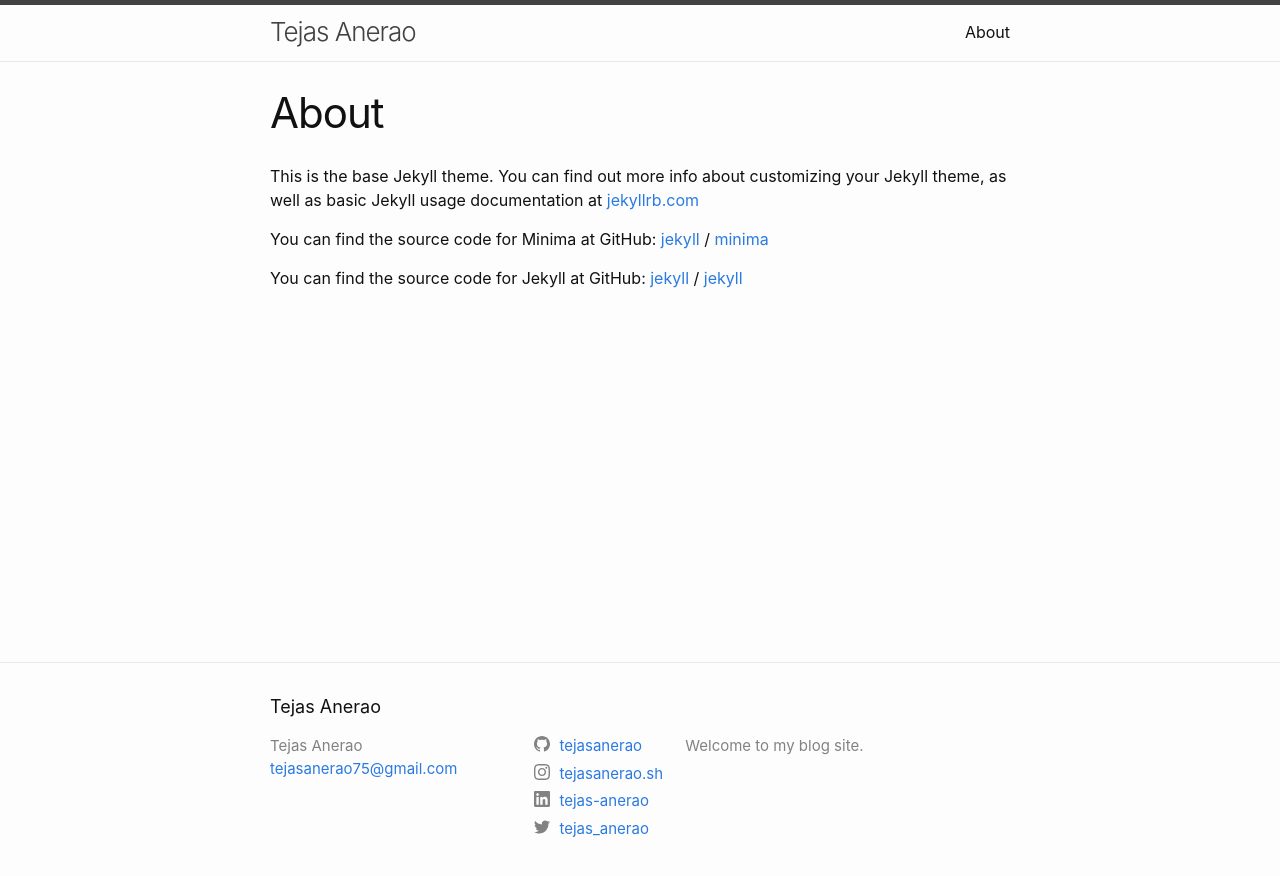
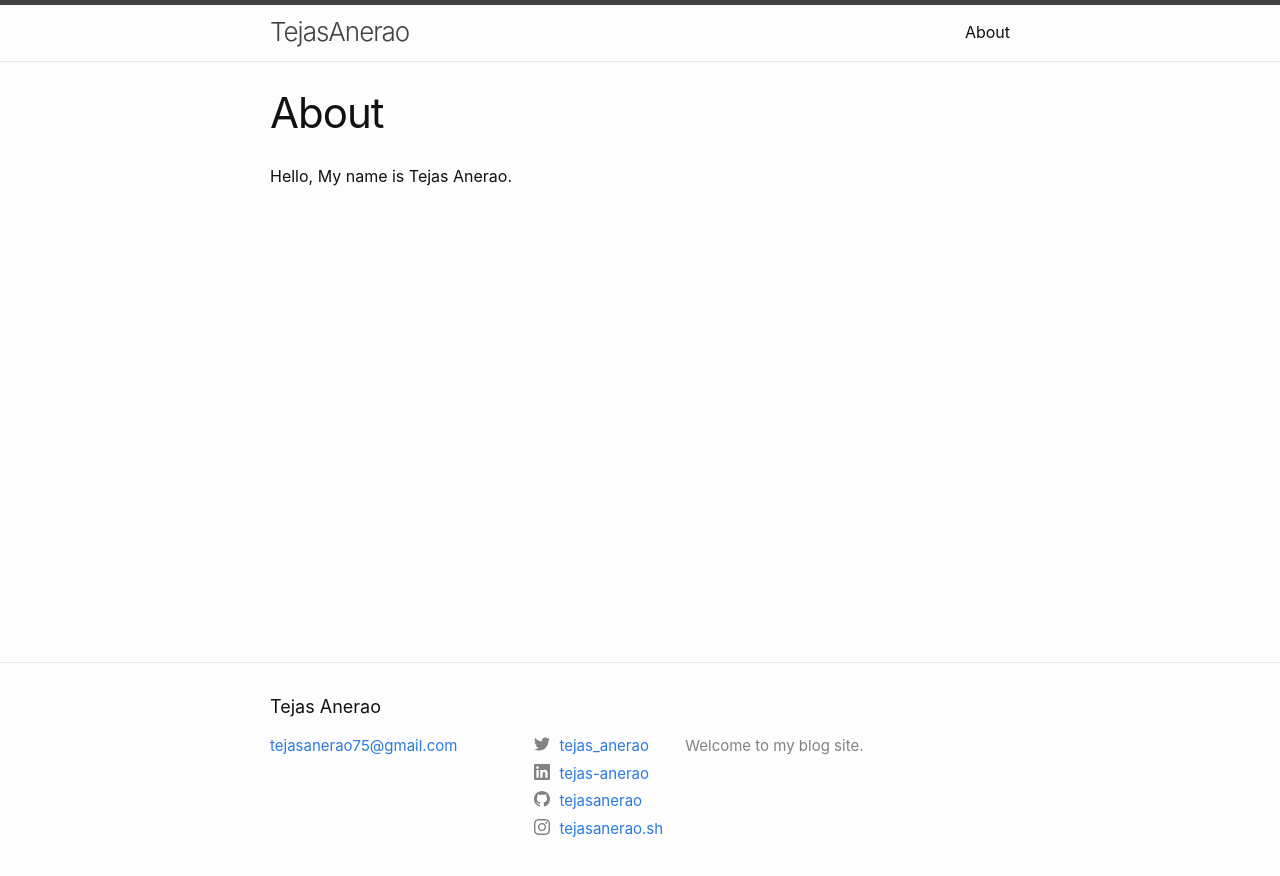
Before and after one commit to tejasanerao/BlogBox, a Jekyll site: the page built from about.markdown, in a window 1280 px wide. Shown: the top 876 px of the page. Built offline with Jekyll 4.4.1, drawn with Linux system fonts in a browser that asks for light colours.

```diff
--- a/_config.yml
+++ b/_config.yml
@@ -18,16 +18,22 @@
 # You can create any custom variable you would like, and they will be accessible
 # in the templates via {{ site.myvariable }}.
 
-title: Tejas Anerao
+title: TejasAnerao
 email: tejasanerao75@gmail.com
 description: >- # this means to ignore newlines until "baseurl:"
   Welcome to my blog site.
-baseurl: "/MyBlogs/" # the subpath of your site, e.g. /blog
+baseurl: "/Blogs/" # the subpath of your site, e.g. /blog
 url: "https://tejasanerao.github.io" # the base hostname & protocol for your site, e.g. http://example.com
 twitter_username: tejas_anerao
 github_username:  tejasanerao
 instagram_username: tejasanerao.sh
 linkedin_username: tejas-anerao
+
+# Author of the site
+author: Tejas Anerao
+
+# New fields added by me
+title-logo: /images/logo2.png
 
 # Build settings
 # Removed Minima theme as it is a regular theme now
--- a/_includes/footer.html
+++ b/_includes/footer.html
@@ -3,18 +3,18 @@
 
   <div class="wrapper">
 
-    <h2 class="footer-heading">{{ site.title | escape }}</h2>
+    <h2 class="footer-heading">{{ site.author | escape }}</h2>
 
     <div class="footer-col-wrapper">
       <div class="footer-col footer-col-1">
         <ul class="contact-list">
-          <li class="p-name">
+          <!-- <li class="p-name">
             {%- if site.author -%}
               {{ site.author | escape }}
             {%- else -%}
               {{ site.title | escape }}
             {%- endif -%}
-            </li>
+            </li> -->
             {%- if site.email -%}
             <li><a class="u-email" href="mailto:{{ site.email }}">{{ site.email }}</a></li>
             {%- endif -%}
--- a/_includes/social.html
+++ b/_includes/social.html
@@ -1,13 +1,13 @@
 <ul class="social-media-list">
+  {%- if site.twitter_username -%}<li><a href="https://www.twitter.com/{{ site.twitter_username| cgi_escape | escape }}"><svg class="svg-icon"><use xlink:href="{{ '/assets/minima-social-icons.svg#twitter' | relative_url }}"></use></svg> <span class="username">{{ site.twitter_username| escape }}</span></a></li>{%- endif -%}
+  {%- if site.linkedin_username -%}<li><a href="https://www.linkedin.com/in/{{ site.linkedin_username| cgi_escape | escape }}"><svg class="svg-icon"><use xlink:href="{{ '/assets/minima-social-icons.svg#linkedin' | relative_url }}"></use></svg> <span class="username">{{ site.linkedin_username| escape }}</span></a></li>{%- endif -%}
   {%- if site.dribbble_username -%}<li><a href="https://dribbble.com/{{ site.dribbble_username| cgi_escape | escape }}"><svg class="svg-icon"><use xlink:href="{{ '/assets/minima-social-icons.svg#dribbble' | relative_url }}"></use></svg> <span class="username">{{ site.dribbble_username| escape }}</span></a></li>{%- endif -%}
   {%- if site.facebook_username -%}<li><a href="https://www.facebook.com/{{ site.facebook_username| cgi_escape | escape }}"><svg class="svg-icon"><use xlink:href="{{ '/assets/minima-social-icons.svg#facebook' | relative_url }}"></use></svg> <span class="username">{{ site.facebook_username| escape }}</span></a></li>{%- endif -%}
   {%- if site.flickr_username -%}<li><a href="https://www.flickr.com/photos/{{ site.flickr_username| cgi_escape | escape }}"><svg class="svg-icon"><use xlink:href="{{ '/assets/minima-social-icons.svg#flickr' | relative_url }}"></use></svg> <span class="username">{{ site.flickr_username| escape }}</span></a></li>{%- endif -%}
   {%- if site.github_username -%}<li><a href="https://github.com/{{ site.github_username| cgi_escape | escape }}"><svg class="svg-icon"><use xlink:href="{{ '/assets/minima-social-icons.svg#github' | relative_url }}"></use></svg> <span class="username">{{ site.github_username| escape }}</span></a></li>{%- endif -%}
   {%- if site.instagram_username -%}<li><a href="https://instagram.com/{{ site.instagram_username| cgi_escape | escape }}"><svg class="svg-icon"><use xlink:href="{{ '/assets/minima-social-icons.svg#instagram' | relative_url }}"></use></svg> <span class="username">{{ site.instagram_username| escape }}</span></a></li>{%- endif -%}
-  {%- if site.linkedin_username -%}<li><a href="https://www.linkedin.com/in/{{ site.linkedin_username| cgi_escape | escape }}"><svg class="svg-icon"><use xlink:href="{{ '/assets/minima-social-icons.svg#linkedin' | relative_url }}"></use></svg> <span class="username">{{ site.linkedin_username| escape }}</span></a></li>{%- endif -%}
   {%- if site.pinterest_username -%}<li><a href="https://www.pinterest.com/{{ site.pinterest_username| cgi_escape | escape }}"><svg class="svg-icon"><use xlink:href="{{ '/assets/minima-social-icons.svg#pinterest' | relative_url }}"></use></svg> <span class="username">{{ site.pinterest_username| escape }}</span></a></li>{%- endif -%}
   {%- for mst in site.mastodon -%}{%- if mst.username and mst.instance -%}<li><a href="https://{{ mst.instance| cgi_escape | escape}}/@{{mst.username}}"><svg class="svg-icon"><use xlink:href="{{ '/assets/minima-social-icons.svg#mastodon' | relative_url }}"></use></svg> <span class="username">{{ mst.username|escape }}</span></a></li>{%- endif -%}{%- endfor -%}
-  {%- if site.twitter_username -%}<li><a href="https://www.twitter.com/{{ site.twitter_username| cgi_escape | escape }}"><svg class="svg-icon"><use xlink:href="{{ '/assets/minima-social-icons.svg#twitter' | relative_url }}"></use></svg> <span class="username">{{ site.twitter_username| escape }}</span></a></li>{%- endif -%}
   {%- if site.youtube_username -%}<li><a href="https://youtube.com/{{ site.youtube_username| cgi_escape | escape }}"><svg class="svg-icon"><use xlink:href="{{ '/assets/minima-social-icons.svg#youtube' | relative_url }}"></use></svg> <span class="username">{{ site.youtube_username| escape }}</span></a></li>{%- endif -%}
   {%- if site.googleplus_username -%}<li><a href="https://plus.google.com/{{ site.googleplus_username| escape }}"><svg class="svg-icon"><use xlink:href="{{ '/assets/minima-social-icons.svg#googleplus' | relative_url }}"></use></svg> <span class="username">{{ site.googleplus_username| escape }}</span></a></li>{%- endif -%}
   {%- if site.rss -%}<li><a href="{{ 'feed.xml' | relative_url }}"><svg class="svg-icon"><use xlink:href="{{ '/assets/minima-social-icons.svg#rss' | relative_url }}"></use></svg> <span>{{ site.rss | escape }}</span></a></li>{%- endif -%}
--- a/_layouts/home.html
+++ b/_layouts/home.html
@@ -28,7 +28,7 @@ layout: default
       {%- endfor -%}
     </ul>
 
-    <p class="rss-subscribe">subscribe <a href="{{ "/feed.xml" | relative_url }}">via RSS</a></p>
-  {%- endif -%}
+    <!-- <p class="rss-subscribe">subscribe <a href="{{ "/feed.xml" | relative_url }}">via RSS</a></p>
+  {%- endif -%} -->
 
 </div>
--- a/about.markdown
+++ b/about.markdown
@@ -4,15 +4,4 @@ title: About
 permalink: /about/
 ---
 
-This is the base Jekyll theme. You can find out more info about customizing your Jekyll theme, as well as basic Jekyll usage documentation at [jekyllrb.com](https://jekyllrb.com/)
-
-You can find the source code for Minima at GitHub:
-[jekyll][jekyll-organization] /
-[minima](https://github.com/jekyll/minima)
-
-You can find the source code for Jekyll at GitHub:
-[jekyll][jekyll-organization] /
-[jekyll](https://github.com/jekyll/jekyll)
-
-
-[jekyll-organization]: https://github.com/jekyll
+Hello, My name is Tejas Anerao.
```
Also changed, not shown: _includes/header.html (+12 -0 lines), _posts/2021-01-24-ejpt-review-blog.md (added, +92 -0 lines), _posts/2021-01-24-my-first-blog.md (deleted, +0 -7 lines), _posts/2021-02-03-welcome-to-jekyll.markdown (deleted, +0 -29 lines), assets/images/eJPT/review.png (added), assets/images/eJPT/score.png (added).
